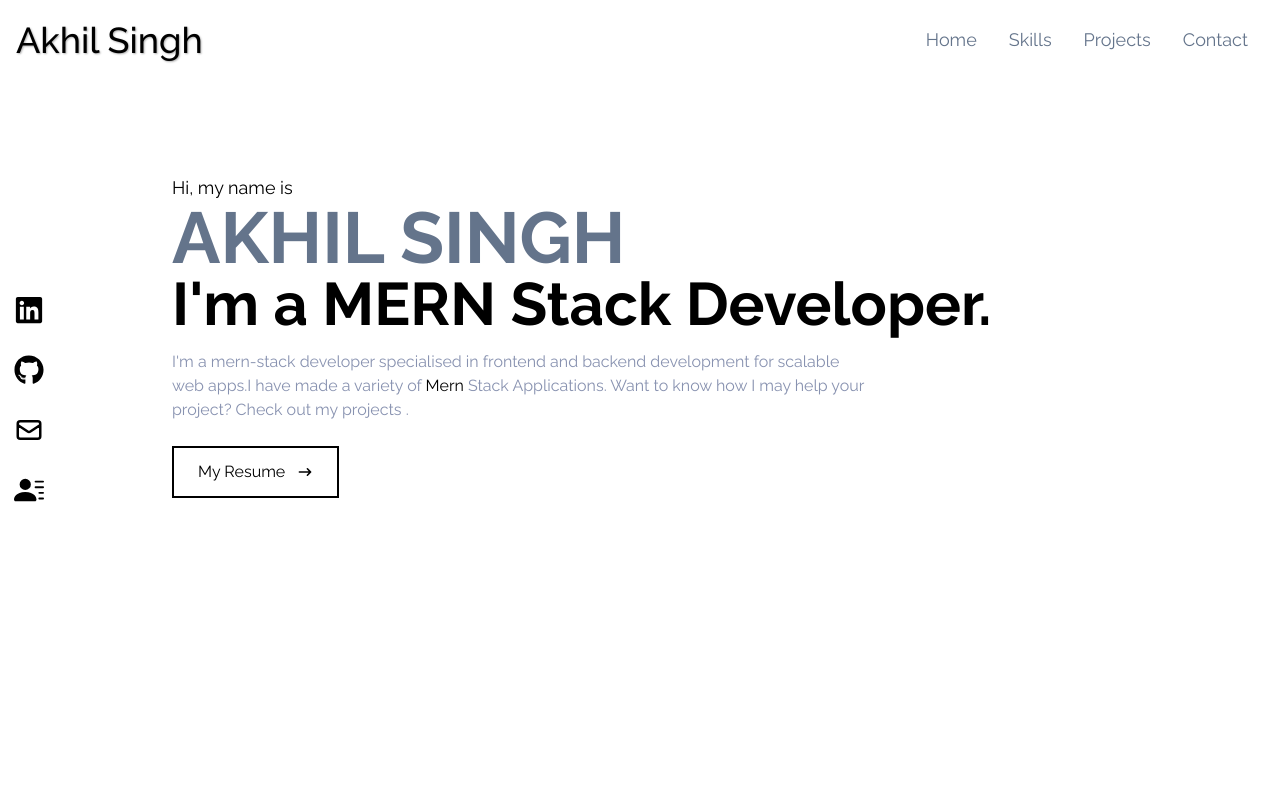
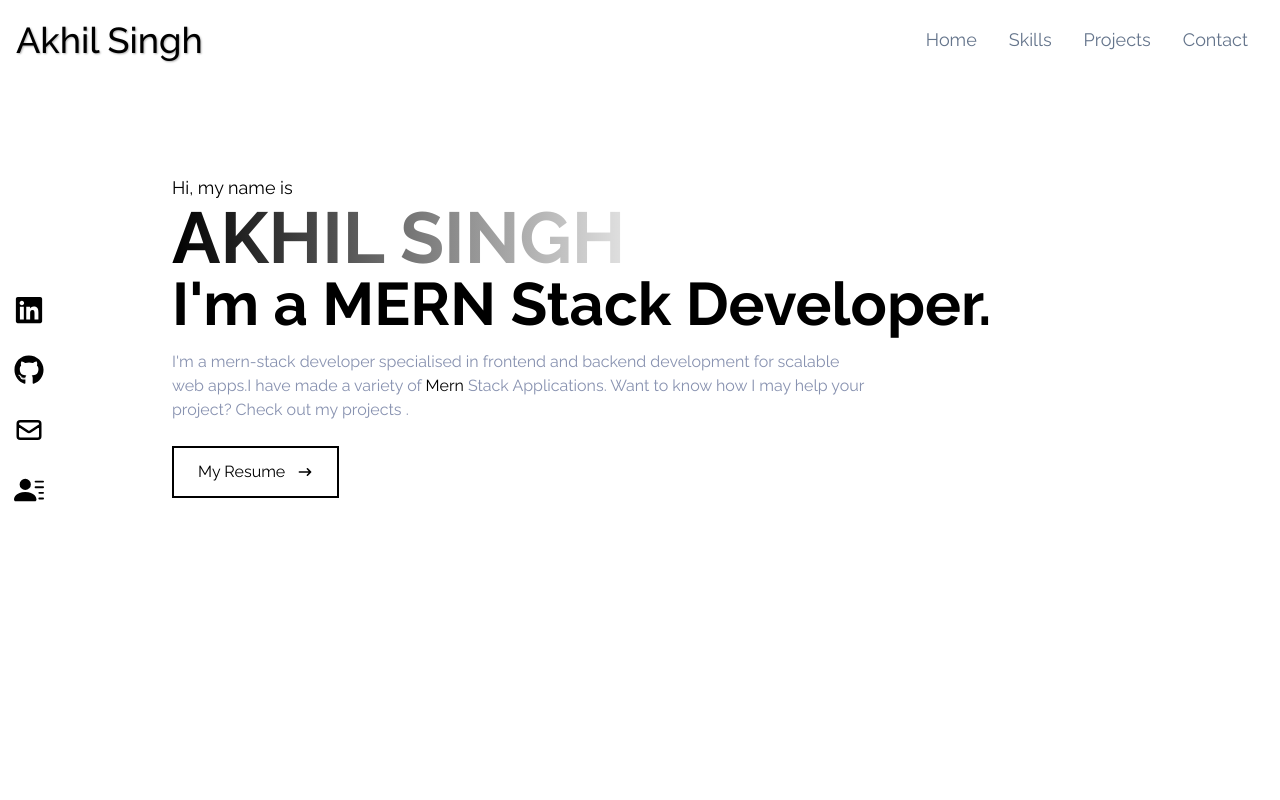
Before and after one commit to Akhilsingh7/Portfolio, a React app: page / in a window 1280 px wide. Shown: the top 800 px of the page. Built offline with nearby package versions, Linux system fonts and the light colour scheme; the HTML template or start-up script is replaced by a standard one.

Commit message:
gradient

```diff
--- a/src/components/Footer.jsx
+++ b/src/components/Footer.jsx
@@ -6,7 +6,13 @@ import { HiOutlineMail } from "react-icons/hi";
 
 function Footer() {
   return (
-    <div className=" bg-[#212529] flex items-center justify-center h-14 mt-9 md:mt-0">
+    <div
+      className=" bg-[#212529]  flex items-center justify-center h-14 mt-9 md:mt-0"
+      style={{
+        background:
+          "radial-gradient(circle at 10% 20%, rgb(0, 0, 0) 0%, rgb(64, 64, 64) 90.2%)",
+      }}
+    >
       <div className="flex justify-between w-[98%] items-center">
         <p className="text-white text-xl md:text-3xl">Akhil Singh</p>
         <div className="flex gap-6 justify-center items-center  mr-1">
--- a/src/components/Home.jsx
+++ b/src/components/Home.jsx
@@ -8,7 +8,15 @@ const Home = () => {
       {/* Container */}
       <div className="max-w-[1000px] mx-auto px-8 flex flex-col justify-center h-full animate-slide-from-left ">
         <p className="text-black text-lg ">Hi, my name is</p>
-        <h1 className="text-4xl sm:text-7xl font-bold text-slate-500">
+        <h1
+          className="text-4xl sm:text-7xl font-bold text-slate-500"
+          style={{
+            backgroundImage:
+              "linear-gradient(to right, #000000 0%, #ffffff  55%)",
+            WebkitBackgroundClip: "text",
+            WebkitTextFillColor: "transparent",
+          }}
+        >
           AKHIL SINGH
         </h1>
         <h2 className="text-4xl sm:text-6xl font-bold text-black">
@@ -25,7 +33,7 @@ const Home = () => {
             href="https://drive.google.com/file/d/16DGU117jRS-EJHRK62kBrQ1laRvqXe7c/view?usp=sharing"
             target="_blank"
           >
-            <button className="text-black group border-2 px-6 py-3 my-2 flex items-center  border-black hover:bg-black hover:text-white">
+            <button className="text-black group border-2 px-6 py-3 my-2 flex items-center  border-black hover:bg-black hover:text-white ">
               {" "}
               My Resume
               <span className="group-hover:rotate-90 duration-300">
--- a/src/components/NavBar.jsx
+++ b/src/components/NavBar.jsx
@@ -22,7 +22,7 @@ const Navbar = () => {
       <div>
         {/* <img src={Logo} alt="Logo Image" style={{ width: "200px" }} /> */}
         <h1
-          className="md:text-4xl text-3xl  bold text-black font-medium"
+          className="md:text-4xl text-3xl  text-black font-medium"
           style={{ textShadow: "1px 1px 2px rgba(0, 0, 0, 0.3)" }}
         >
           Akhil Singh
```
